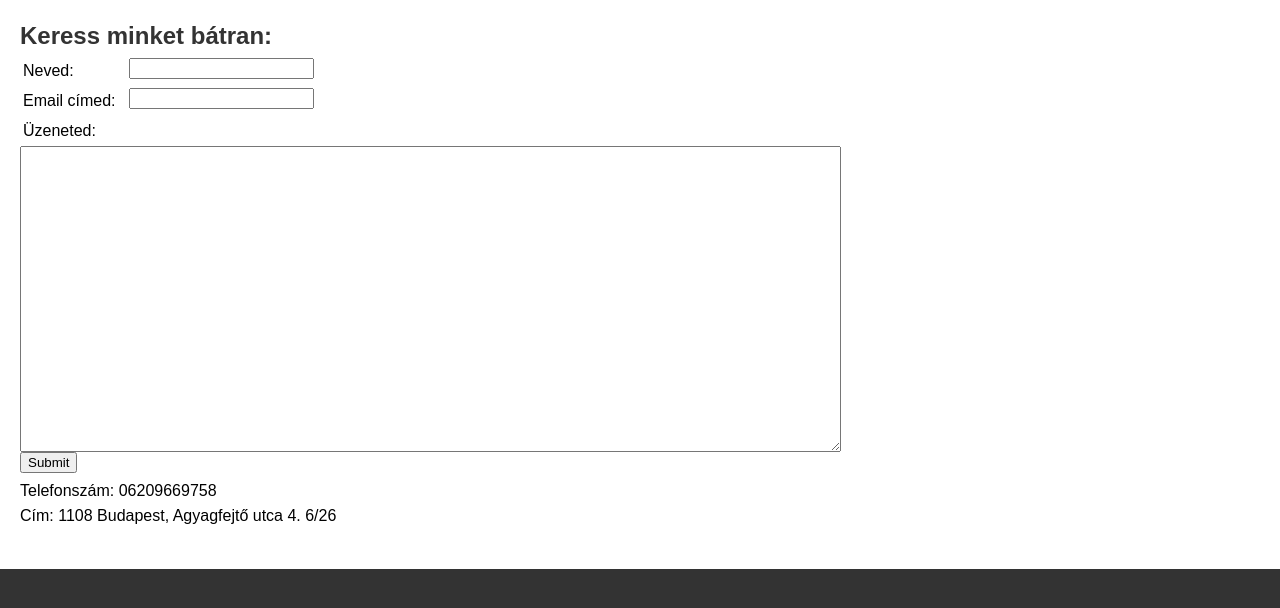
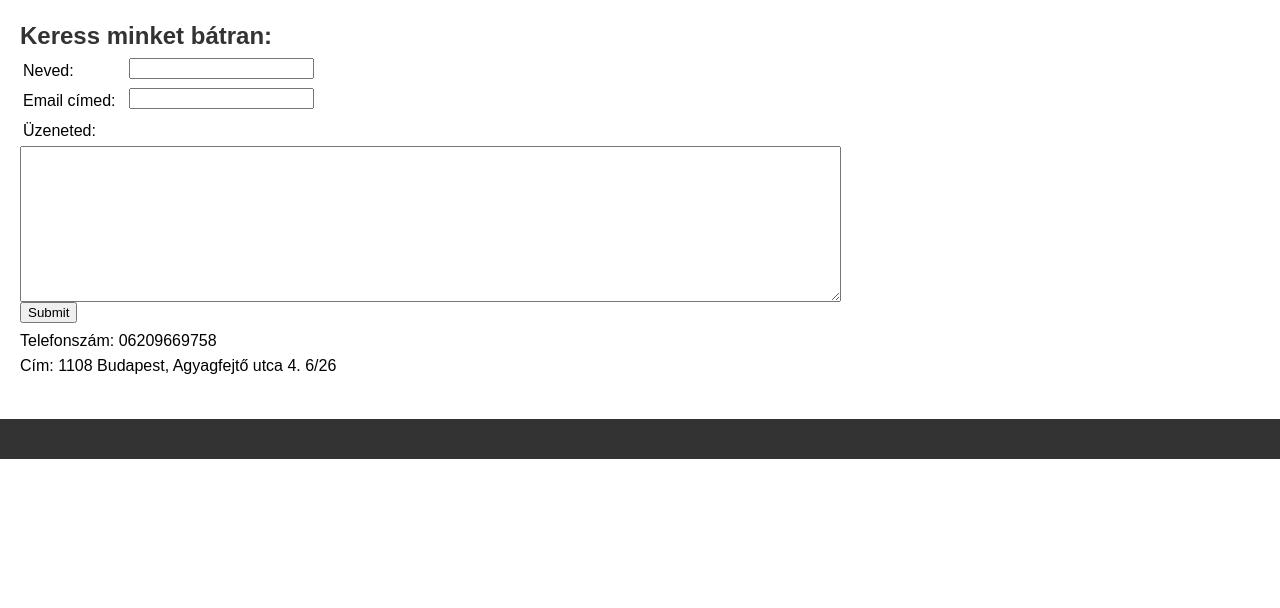
Before and after one commit to Tarsasek/tarsasek.github.io, a plain HTML site: page index.html in a window 1280 px wide. Shown: the part 292-900 px from the top of the page. After the commit the page ends 800 px from the top, so only its background shows below. Drawn offline with Linux system fonts and the light colour scheme.

Commit message:
Update index.html

```diff
--- a/index.html
+++ b/index.html
@@ -45,7 +45,7 @@
                         <td><label>Üzeneted:</label></td>
                     </tr>
                 </table>
-                <textarea name="name" id="" cols="100" rows="20"></textarea><br>
+                <textarea name="name" id="" cols="100" rows="10"></textarea><br>
                 <input type="submit">
             </form>
             <p>Telefonszám: 06209669758</p>
```
